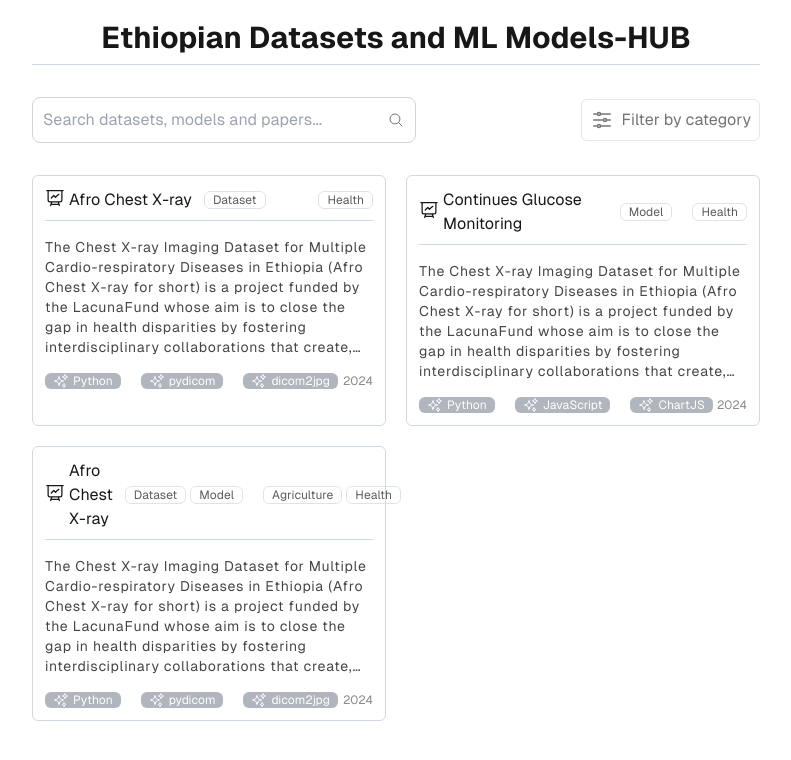
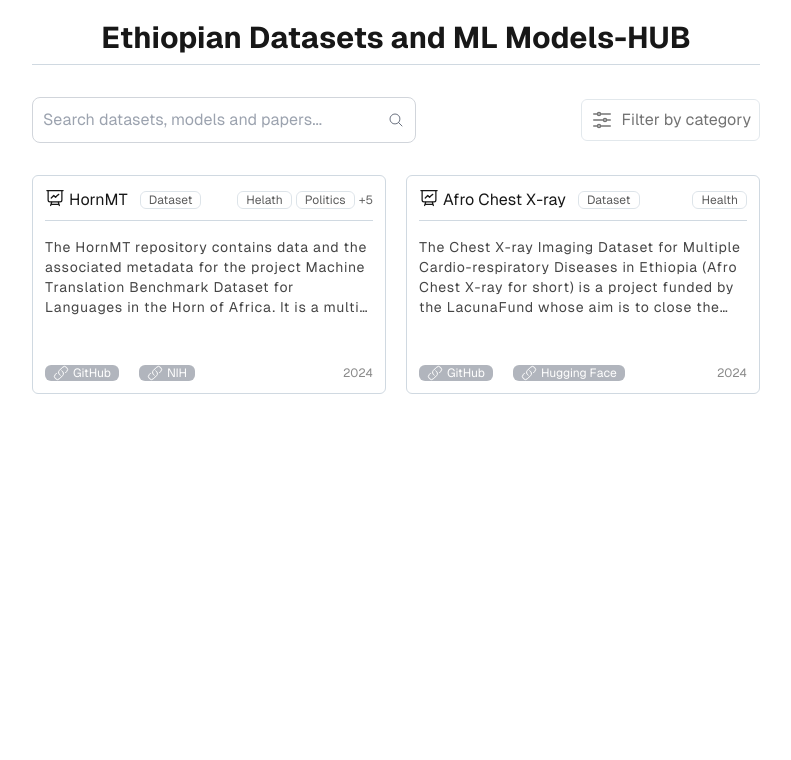
Before and after one commit to NegasiHaile/ethioai-hub, a Next.js app: page /models-hub/ in a window 1280 px wide. Shown: the top 760 px of the page, without its empty margins (244-1035 px from the left). Built offline with nearby package versions, Linux system fonts and the light colour scheme.

Commit message:
Added: project example in README

```diff
--- a/src/data/projects.ts
+++ b/src/data/projects.ts
@@ -1,6 +1,40 @@
 export const projects = [
   {
     id: 1,
+    title: "HornMT",
+    languages_used: ["Python", "Pythorch"], // Languages and libraries used
+    creator: ["Lesan AI", "Asmelash Teka", "Gebrekirstos G. Gebremeskel"], // Who created the project
+    description: `The HornMT repository contains data and the associated metadata for the project Machine Translation Benchmark Dataset for Languages in the Horn of Africa. It is a multi-way parallel corpus that will serve as a benchmark to accelerate progress in machine translation research and production systems for languages in the Horn of Africa.`,
+    featured: true, // true/false
+    domain: [
+      "Helath",
+      "Politics",
+      "Education",
+      "Agriculture",
+      "Bussiness",
+      "Art and Culture",
+      "Disaster and Accidents",
+    ],
+    category: ["Dataset"], // Dataset, Model, Paper
+    field: "NLP", // Computer Vision, NLP ...
+    links: [
+      {
+        id: 1,
+        name: "GitHub",
+        link: "https://github.com/asmelashteka/HornMT",
+      },
+      {
+        id: 2,
+        name: "NIH",
+        link: "https://data.niaid.nih.gov/resources?id=zenodo_6369441",
+      },
+    ],
+    year: "2024", // The year that the project published
+    content: "Dataset",
+  },
+
+  {
+    id: 2,
     title: "Afro Chest X-ray",
     languages_used: ["Python", "pydicom", "dicom2jpg"], // Languages and libraries used
     creator: ["Negasi Haile", "Asmelash Teka", "Lesan AI"], // Who created the project
@@ -24,55 +58,4 @@ export const projects = [
     year: "2024", // The year that the project published
     content: "Dataset",
   },
-
-  {
-    id: 2,
-    title: "Continues Glucose Monitoring",
-    languages_used: ["Python", "JavaScript", "ChartJS"], // Languages and libraries used
-    creator: ["Negasi Haile", "Asmelash Teka", "Lesan AI"], // Who created the project
-    description: `The Chest X-ray Imaging Dataset for Multiple Cardio-respiratory Diseases in Ethiopia (Afro Chest X-ray for short) is a project funded by the LacunaFund whose aim is to close the gap in health disparities by fostering interdisciplinary collaborations that create, expand, or aggregate labeled training and evaluation datasets.`,
-    featured: true, // true/false
-    domain: ["Health"], // Health, Language, Sport, Bussines, Agriculture
-    category: ["Model"], // Dataset, Model, Paper
-    field: "NLP", // Computer Vision, NLP ...
-    links: [
-      {
-        id: 1,
-        name: "GitHub",
-        link: "https://github.com/asmelashteka/Afro-Chest-X-ray",
-      },
-      {
-        id: 2,
-        name: "Hugging Face",
-        link: "https://github.com/asmelashteka/Afro-Chest-X-ray",
-      },
-    ],
-    year: "2024", // The year that the project published
-    content: "Model",
-  },
-  {
-    id: 3,
-    title: "Afro Chest X-ray",
-    languages_used: ["Python", "pydicom", "dicom2jpg"], // Languages and libraries used
-    creator: ["Negasi Haile", "Asmelash Teka", "Lesan AI"], // Who created the project
-    description: `The Chest X-ray Imaging Dataset for Multiple Cardio-respiratory Diseases in Ethiopia (Afro Chest X-ray for short) is a project funded by the LacunaFund whose aim is to close the gap in health disparities by fostering interdisciplinary collaborations that create, expand, or aggregate labeled training and evaluation datasets.`,
-    featured: true, // true/false
-    domain: ["Agriculture", "Health"], // Health, Language, Sport, Bussines, Agriculture
-    category: ["Dataset", "Model"], // Dataset, Model, Paper
-    field: "Computer Vision", // Computer Vision, NLP ...
-    links: [
-      {
-        id: 1,
-        name: "GitHub",
-        link: "https://github.com/asmelashteka/Afro-Chest-X-ray",
-      },
-      {
-        id: 2,
-        name: "Hugging Face",
-        link: "https://github.com/asmelashteka/Afro-Chest-X-ray",
-      },
-    ],
-    year: "2024", // The year that the project published
-    content: "Paper",
-  },
 ];
--- a/src/utils/constants.ts
+++ b/src/utils/constants.ts
@@ -3,12 +3,12 @@ export const filterOptions = {
   fields: ["NLP", "Computer Vision", "Speech Recognition", "Generative AI"],
   domains: [
     "Helath",
-    "Language",
     "Politics",
     "Education",
     "Agriculture",
     "Bussiness",
-    "Art",
+    "Art and Culture",
     "Constraction",
+    "Disaster and Accidents",
   ],
 };
--- /dev/null
+++ b/src/utils/icons/IconLink.tsx
@@ -0,0 +1,24 @@
+type IconProps = {
+  className?: string;
+};
+
+const IconLink = ({ className }: IconProps) => {
+  return (
+    <svg
+      xmlns="http://www.w3.org/2000/svg"
+      fill="none"
+      viewBox="0 0 24 24"
+      strokeWidth={1.5}
+      stroke="currentColor"
+      className={className || "size-6"}
+    >
+      <path
+        strokeLinecap="round"
+        strokeLinejoin="round"
+        d="M13.19 8.688a4.5 4.5 0 0 1 1.242 7.244l-4.5 4.5a4.5 4.5 0 0 1-6.364-6.364l1.757-1.757m13.35-.622 1.757-1.757a4.5 4.5 0 0 0-6.364-6.364l-4.5 4.5a4.5 4.5 0 0 0 1.242 7.244"
+      />
+    </svg>
+  );
+};
+
+export default IconLink;
--- a/src/utils/ui/Card.tsx
+++ b/src/utils/ui/Card.tsx
@@ -2,6 +2,7 @@ import Link from "next/link";
 import { IconStart } from "@/utils/icons";
 import { ProjectType } from "@/utils/types";
 import IconMoniter from "../icons/IconMoniter";
+import IconLink from "../icons/IconLink";
 
 interface ProjectProps {
   index: number;
@@ -42,6 +43,7 @@ const Card = ({ index, project }: ProjectProps) => {
 
         <div className="flex items-center space-x-1">
           {project.domain.map((item, i) => {
+            if (i > 1) return null;
             return (
               <p
                 key={i}
@@ -51,26 +53,49 @@ const Card = ({ index, project }: ProjectProps) => {
               </p>
             );
           })}
+          {project.domain.length > 2 && (
+            <p className="flex text-xs opacity-65">
+              +{project.domain.length - 2}
+            </p>
+          )}
         </div>
       </div>
 
       {/* CARD BODY */}
-      <div className="text-sm line-clamp-6 opacity-80 dark:font-thin tracking-wider">
+      <div className="text-sm line-clamp-4 opacity-80 dark:font-thin tracking-wider">
         <p>{project.description}</p>
+      </div>
+
+      {/* Languages */}
+      <div className="flex w-full items-center space-x-2">
+        {project.languages_used.map((item, i) => {
+          if (i > 2) return null;
+          return (
+            <div
+              key={i}
+              className="flex text-white w-fit items-center space-x-1 text-xs opacity-65 rounded-md px-2 py-1 md:py-0"
+            >
+              <IconStart className="w-4 h-4" />
+              <p>{item}</p>
+            </div>
+          );
+        })}
       </div>
 
       {/* CARD FOOTER */}
       <div className="flex justify-between items-center">
         <div className="flex w-full items-center space-x-5">
-          {project.languages_used.map((item, i) => {
-            if (i > 2) return null;
+          {project.links.map((item, i) => {
+            if (i > 3) return null;
             return (
               <div
                 key={i}
                 className="flex bg-gray-500/80 text-white w-fit items-center space-x-1 text-xs opacity-65 rounded-md px-2 py-1 md:py-0"
               >
-                <IconStart className="w-4 h-4" />
-                <p>{item}</p>
+                <IconLink className="w-4 h-4" />
+                <Link target="_blank" href={item.link}>
+                  {item.name}
+                </Link>
               </div>
             );
           })}
```
Also changed, not shown: 1 other file (tests, documents, lock files or other folders).
